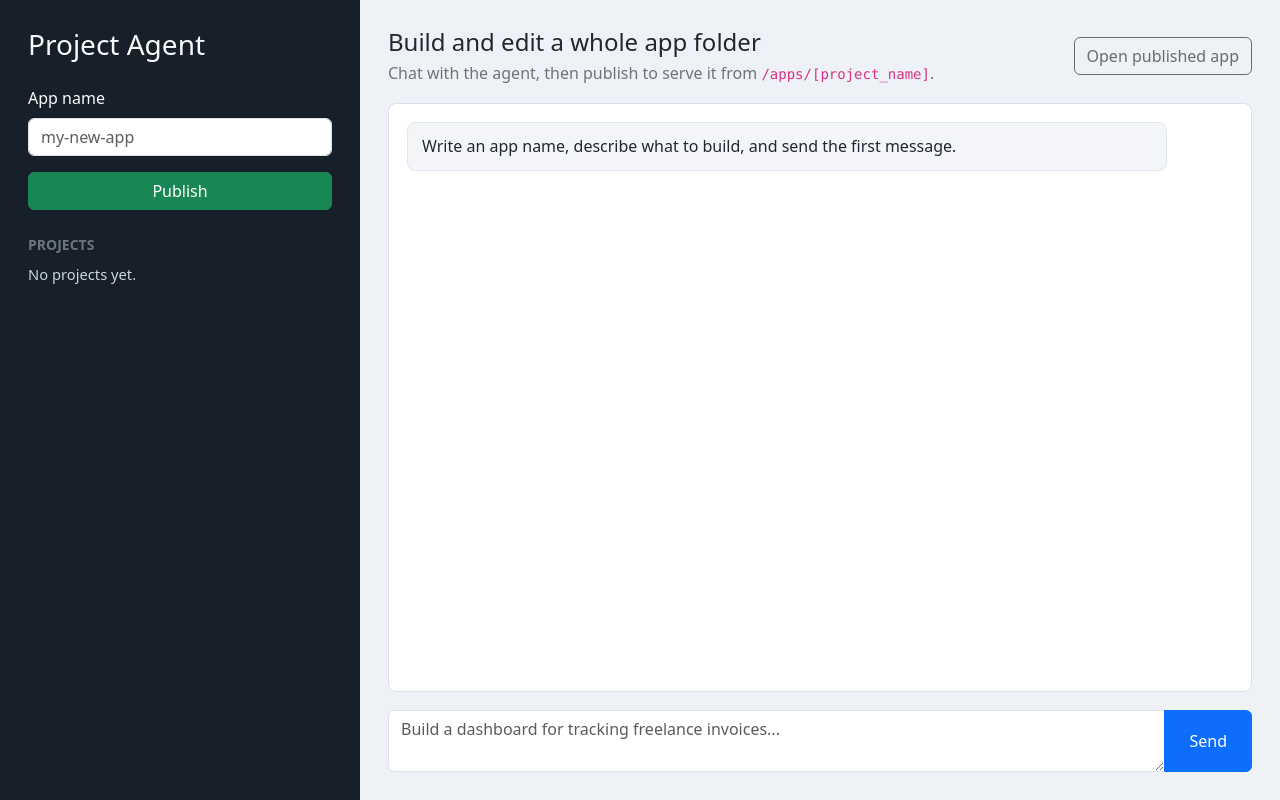
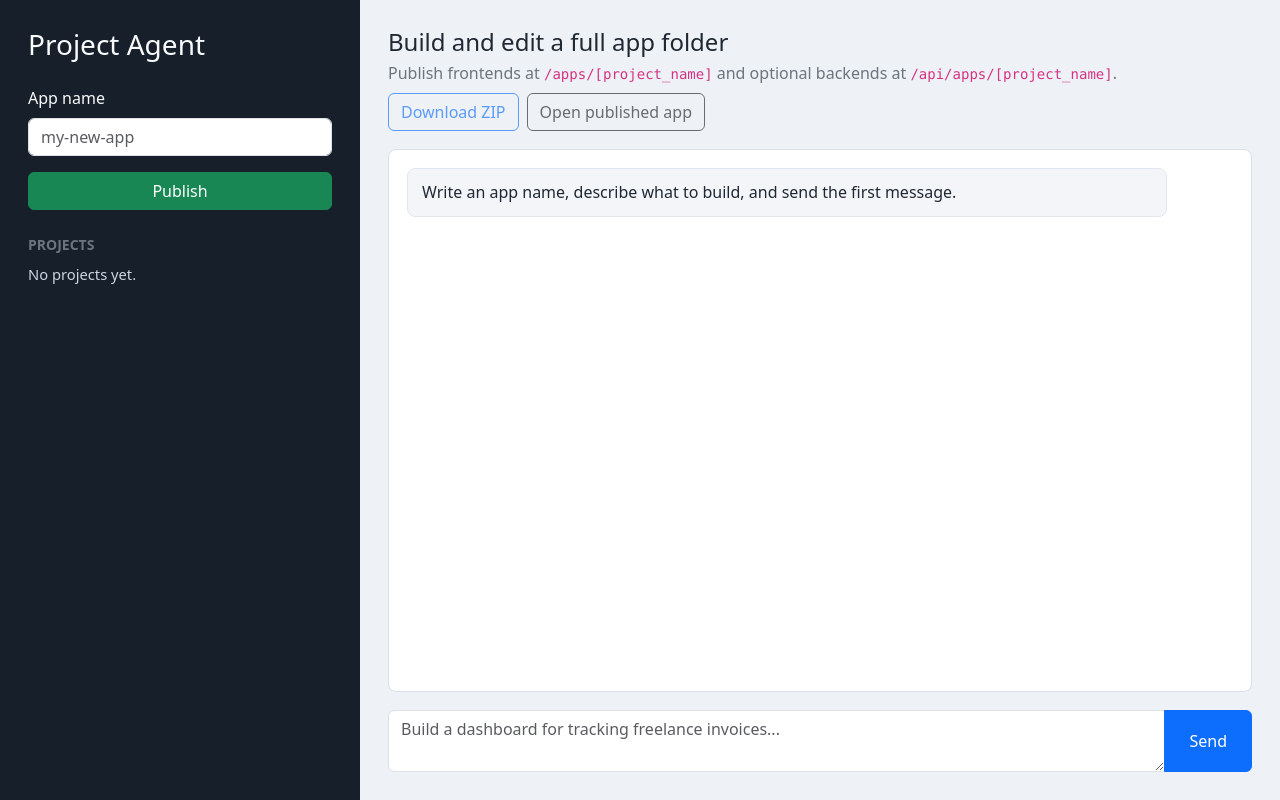
Before and after one commit to tomasantunes/live-build, a Flask app: page / in a window 1280 px wide. Run offline with Flask 3, Linux system fonts and the light colour scheme; some libraries are stand-ins or nearby versions.

Commit message:
Delete apps, download zip, backend with pymongo.

```diff
--- a/app.py
+++ b/app.py
@@ -1,16 +1,33 @@
-from flask import Flask, jsonify, redirect, render_template, request, send_from_directory, url_for
+import importlib.util
+import io
+import os
+import zipfile
+from datetime import date, datetime
+
+from flask import Flask, jsonify, redirect, render_template, request, send_file, send_from_directory, url_for
 
 from autocoder_framework.project_agent import (
     AgentBuildError,
+    PROJECTS_DIR,
     PUBLISHED_DIR,
     apply_agent_message,
+    delete_project,
     list_projects,
     publish_project,
     sanitize_project_name,
 )
 
+try:
+    from bson import ObjectId
+    from pymongo import MongoClient
+except ImportError:  # pragma: no cover - depends on local runtime
+    ObjectId = None
+    MongoClient = None
+
 
 app = Flask(__name__)
+_backend_cache = {}
+_mongo_client = None
 
 
 @app.get("/")
@@ -57,6 +74,86 @@ def publish():
     return jsonify({"ok": True, **result})
 
 
+@app.post("/api/delete")
+def delete():
+    payload = request.get_json(silent=True) or {}
+    project_name = sanitize_project_name(payload.get("project_name", ""))
+
+    if not project_name:
+        return jsonify({"ok": False, "error": "Write an app name first."}), 400
+
+    try:
+        result = delete_project(project_name)
+    except AgentBuildError as exc:
+        return jsonify({"ok": False, "error": str(exc)}), 400
+    except Exception as exc:
+        return jsonify({"ok": False, "error": f"Unexpected delete error: {exc}"}), 500
+
+    return jsonify({"ok": True, **result})
+
+
+@app.get("/api/download/<project_name>")
+def download_project(project_name):
+    project_name = sanitize_project_name(project_name)
+    if not project_name:
+        return jsonify({"ok": False, "error": "Invalid project name."}), 400
+
+    source = PROJECTS_DIR / project_name
+    if not source.exists():
+        source = PUBLISHED_DIR / project_name
+    if not source.exists():
+        return jsonify({"ok": False, "error": "This project does not exist."}), 404
+
+    archive = io.BytesIO()
+    with zipfile.ZipFile(archive, "w", zipfile.ZIP_DEFLATED) as zip_file:
+        for path in sorted(source.rglob("*")):
+            if not path.is_file() or "__pycache__" in path.parts:
+                continue
+            zip_file.write(path, path.relative_to(source).as_posix())
+
+    archive.seek(0)
+    return send_file(
+        archive,
+        mimetype="application/zip",
+        as_attachment=True,
+        download_name=f"{project_name}.zip",
+    )
+
+
+@app.route("/api/apps/<project_name>", defaults={"api_path": ""}, methods=["GET", "POST", "PUT", "PATCH", "DELETE"])
+@app.route("/api/apps/<project_name>/", defaults={"api_path": ""}, methods=["GET", "POST", "PUT", "PATCH", "DELETE"])
+@app.route("/api/apps/<project_name>/<path:api_path>", methods=["GET", "POST", "PUT", "PATCH", "DELETE"])
+def serve_app_backend(project_name, api_path):
+    project_name = sanitize_project_name(project_name)
+    if not project_name:
+        return jsonify({"ok": False, "error": "Invalid project name."}), 400
+
+    try:
+        backend = _load_project_backend(project_name)
+    except FileNotFoundError:
+        return jsonify({"ok": False, "error": "This app has no backend.py."}), 404
+    except Exception as exc:
+        return jsonify({"ok": False, "error": f"Could not load backend.py: {exc}"}), 500
+
+    handler = getattr(backend, "handle_request", None)
+    if not callable(handler):
+        return jsonify({"ok": False, "error": "backend.py must define handle_request(...)."}), 500
+
+    try:
+        result = handler(
+            path=(api_path or "").strip("/"),
+            method=request.method,
+            data=request.get_json(silent=True),
+            query=request.args.to_dict(flat=False),
+            db=_mongo_database(project_name),
+            headers=dict(request.headers),
+        )
+    except Exception as exc:
+        return jsonify({"ok": False, "error": f"Backend error: {exc}"}), 500
+
+    return _json_response(result)
+
+
 @app.get("/apps/<project_name>")
 @app.get("/apps/<project_name>/")
 def serve_published_app(project_name):
@@ -72,5 +169,72 @@ def serve_published_asset(project_name, asset_path):
     return send_from_directory(PUBLISHED_DIR / project_name, asset_path)
 
 
+def _load_project_backend(project_name):
+    backend_path = PUBLISHED_DIR / project_name / "backend.py"
+    if not backend_path.exists():
+        backend_path = PROJECTS_DIR / project_name / "backend.py"
+    if not backend_path.exists():
+        raise FileNotFoundError(backend_path)
+
+    stat = backend_path.stat()
+    cache_key = str(backend_path.resolve())
+    cached = _backend_cache.get(cache_key)
+    if cached and cached["mtime"] == stat.st_mtime:
+        return cached["module"]
+
+    module_name = f"generated_backend_{project_name.replace('-', '_')}_{int(stat.st_mtime)}"
+    spec = importlib.util.spec_from_file_location(module_name, backend_path)
+    module = importlib.util.module_from_spec(spec)
+    spec.loader.exec_module(module)
+    _backend_cache[cache_key] = {"mtime": stat.st_mtime, "module": module}
+    return module
+
+
+def _mongo_database(project_name):
+    global _mongo_client
+    if MongoClient is None:
+        raise RuntimeError("pymongo is not installed in this Python environment.")
+
+    if _mongo_client is None:
+        uri = os.getenv("MONGODB_URI", "mongodb://localhost:27017")
+        _mongo_client = MongoClient(uri, serverSelectionTimeoutMS=2000)
+
+    db_name = "live_build_" + project_name.replace("-", "_")
+    return _mongo_client[db_name]
+
+
+def _json_response(result):
+    status = 200
+    headers = None
+    body = result
+
+    if isinstance(result, tuple):
+        if len(result) == 2:
+            body, status = result
+        elif len(result) == 3:
+            body, status, headers = result
+
+    if body is None:
+        return ("", status, headers or {})
+
+    response = jsonify(_to_json_safe(body))
+    response.status_code = status
+    if headers:
+        response.headers.update(headers)
+    return response
+
+
+def _to_json_safe(value):
+    if ObjectId is not None and isinstance(value, ObjectId):
+        return str(value)
+    if isinstance(value, (datetime, date)):
+        return value.isoformat()
+    if isinstance(value, dict):
+        return {str(key): _to_json_safe(item) for key, item in value.items()}
+    if isinstance(value, (list, tuple)):
+        return [_to_json_safe(item) for item in value]
+    return value
+
+
 if __name__ == "__main__":
     app.run(host="0.0.0.0", port=3000, debug=True)
--- a/templates/index.html
+++ b/templates/index.html
@@ -59,6 +59,13 @@
       border: 1px solid #e1e7ef;
     }
 
+    .message.loading {
+      display: inline-flex;
+      align-items: center;
+      gap: 10px;
+      color: #526071;
+    }
+
     .project-list {
       font-size: 0.92rem;
       color: #cbd5e1;
@@ -68,6 +75,26 @@
       color: #f8fafc;
       text-align: left;
       text-decoration: none;
+    }
+
+    .project-row {
+      display: grid;
+      grid-template-columns: minmax(0, 1fr) auto;
+      gap: 8px;
+      align-items: center;
+    }
+
+    .delete-project {
+      color: #fecaca;
+      border-color: rgba(254, 202, 202, 0.45);
+      padding: 2px 8px;
+      font-size: 0.78rem;
+    }
+
+    .delete-project:hover {
+      color: #ffffff;
+      background: #dc3545;
+      border-color: #dc3545;
     }
 
     @media (max-width: 860px) {
@@ -88,9 +115,12 @@
       <div class="small text-uppercase text-secondary fw-bold mb-2">Projects</div>
       <div class="project-list d-grid gap-1">
         {% for project in projects %}
-          <button class="btn btn-link p-0 project-link" type="button" data-project="{{ project }}">{{ project }}</button>
+          <div class="project-row" data-project-row="{{ project }}">
+            <button class="btn btn-link p-0 project-link" type="button" data-project="{{ project }}">{{ project }}</button>
+            <button class="btn btn-sm btn-outline-danger delete-project" type="button" data-project="{{ project }}">Delete</button>
+          </div>
         {% else %}
-          <span>No projects yet.</span>
+          <span id="emptyProjects">No projects yet.</span>
         {% endfor %}
       </div>
     </aside>
@@ -98,10 +128,13 @@
     <main class="main-pane">
       <div class="d-flex flex-wrap gap-2 align-items-center justify-content-between">
         <div>
-          <h2 class="h4 mb-1">Build and edit a whole app folder</h2>
-          <p class="text-secondary mb-0">Chat with the agent, then publish to serve it from <code>/apps/[project_name]</code>.</p>
+          <h2 class="h4 mb-1">Build and edit a full app folder</h2>
+          <p class="text-secondary mb-0">Publish frontends at <code>/apps/[project_name]</code> and optional backends at <code>/api/apps/[project_name]</code>.</p>
         </div>
-        <a id="publishedLink" class="btn btn-outline-dark disabled" href="#" target="_blank" rel="noreferrer">Open published app</a>
+        <div class="d-flex flex-wrap gap-2">
+          <a id="downloadLink" class="btn btn-outline-primary disabled" href="#" download>Download ZIP</a>
+          <a id="publishedLink" class="btn btn-outline-dark disabled" href="#" target="_blank" rel="noreferrer">Open published app</a>
+        </div>
       </div>
 
       <section id="chatLog" class="chat-log" aria-live="polite">
@@ -122,17 +155,46 @@
       $("#chatLog").append(message).scrollTop($("#chatLog")[0].scrollHeight);
     }
 
+    function showLoadingMessage() {
+      removeLoadingMessage();
+      const message = $("<div>")
+        .attr("id", "loadingMessage")
+        .addClass("message agent loading")
+        .append(
+          $("<span>").addClass("spinner-border spinner-border-sm").attr({
+            role: "status",
+            "aria-hidden": "true"
+          }),
+          $("<span>").text("Waiting for the agent...")
+        );
+      $("#chatLog").append(message).scrollTop($("#chatLog")[0].scrollHeight);
+    }
+
+    function removeLoadingMessage() {
+      $("#loadingMessage").remove();
+    }
+
     function projectName() {
       return $("#projectName").val().trim();
     }
 
     function setBusy(isBusy) {
-      $("#sendButton, #publishButton").prop("disabled", isBusy);
+      $("#sendButton, #publishButton, .delete-project").prop("disabled", isBusy);
     }
 
     function setPublishedLink(name) {
       const url = "/apps/" + encodeURIComponent(name) + "/";
       $("#publishedLink").removeClass("disabled").attr("href", url).text("Open " + url);
+    }
+
+    function setDownloadLink(name) {
+      const url = "/api/download/" + encodeURIComponent(name);
+      $("#downloadLink").removeClass("disabled").attr("href", url).attr("download", name + ".zip");
+    }
+
+    function resetProjectActions() {
+      $("#publishedLink").addClass("disabled").attr("href", "#").text("Open published app");
+      $("#downloadLink").addClass("disabled").attr("href", "#").attr("download", "");
     }
 
     function errorText(xhr, fallback) {
@@ -149,6 +211,40 @@
       const name = $(this).data("project");
       $("#projectName").val(name);
       setPublishedLink(name);
+      setDownloadLink(name);
+    });
+
+    $(".delete-project").on("click", function () {
+      const button = $(this);
+      const name = button.data("project");
+      const confirmed = window.confirm("Delete " + name + "? This removes the generated and published app files.");
+      if (!confirmed) {
+        return;
+      }
+
+      setBusy(true);
+      button.prop("disabled", true);
+      $.ajax({
+        url: "/api/delete",
+        method: "POST",
+        contentType: "application/json",
+        data: JSON.stringify({ project_name: name }),
+      }).done(function (response) {
+        $("[data-project-row='" + response.project_name + "']").remove();
+        if (projectName() === response.project_name) {
+          $("#projectName").val("");
+          resetProjectActions();
+        }
+        if (!$(".project-row").length) {
+          $(".project-list").append($("<span>").attr("id", "emptyProjects").text("No projects yet."));
+        }
+        appendMessage("agent", response.reply);
+      }).fail(function (xhr) {
+        button.prop("disabled", false);
+        appendMessage("agent", errorText(xhr, "The project could not be deleted."));
+      }).always(function () {
+        setBusy(false);
+      });
     });
 
     $("#chatForm").on("submit", function (event) {
@@ -164,6 +260,7 @@
       appendMessage("user", message);
       $("#messageInput").val("");
       setBusy(true);
+      showLoadingMessage();
 
       $.ajax({
         url: "/api/chat",
@@ -174,10 +271,12 @@
         const changed = response.changed_files && response.changed_files.length
           ? "\nChanged files: " + response.changed_files.join(", ")
           : "";
+        setDownloadLink(response.project_name);
         appendMessage("agent", response.reply + changed);
       }).fail(function (xhr) {
         appendMessage("agent", errorText(xhr, "The agent could not update the project."));
       }).always(function () {
+        removeLoadingMessage();
         setBusy(false);
       });
     });
@@ -198,6 +297,7 @@
       }).done(function (response) {
         appendMessage("agent", response.reply);
         setPublishedLink(response.project_name);
+        setDownloadLink(response.project_name);
       }).fail(function (xhr) {
         appendMessage("agent", errorText(xhr, "The project could not be published."));
       }).always(function () {
```
Also changed, not shown: autocoder_framework/project_agent.py (+35 -1 lines).
